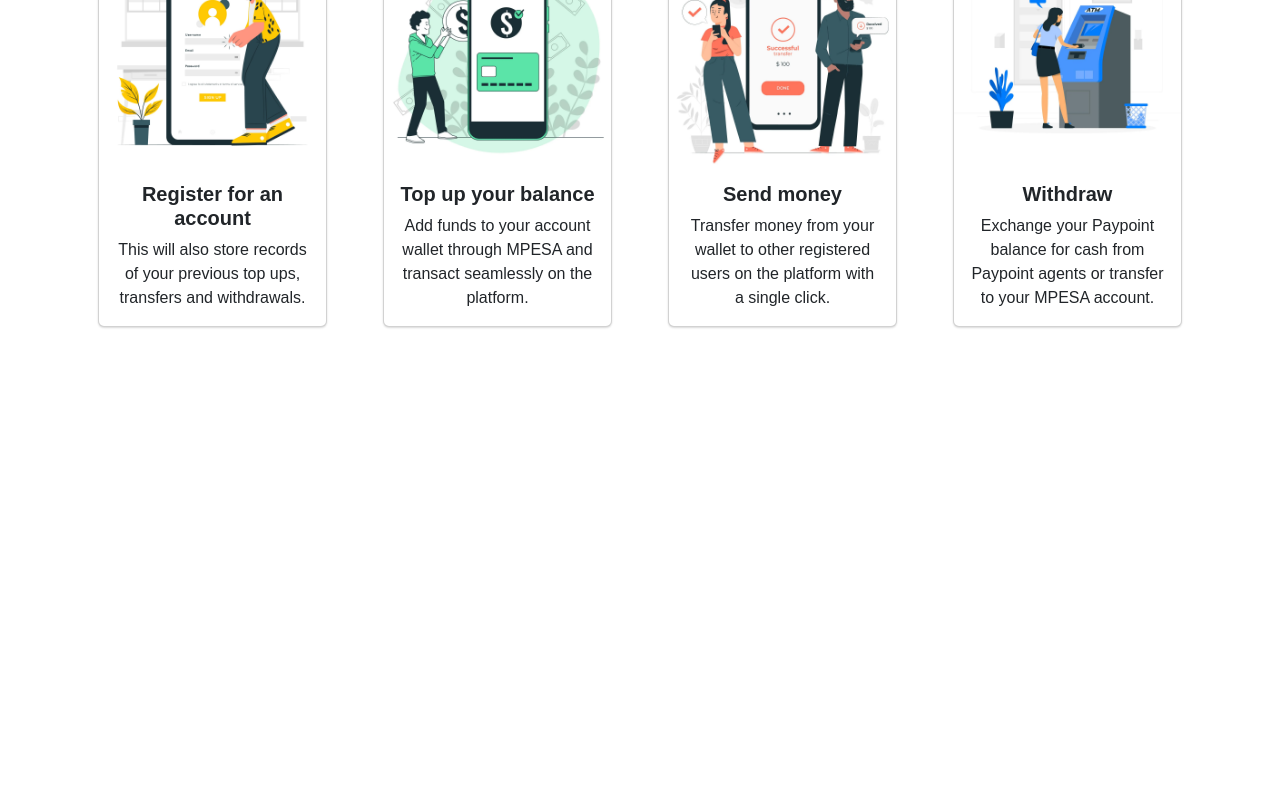
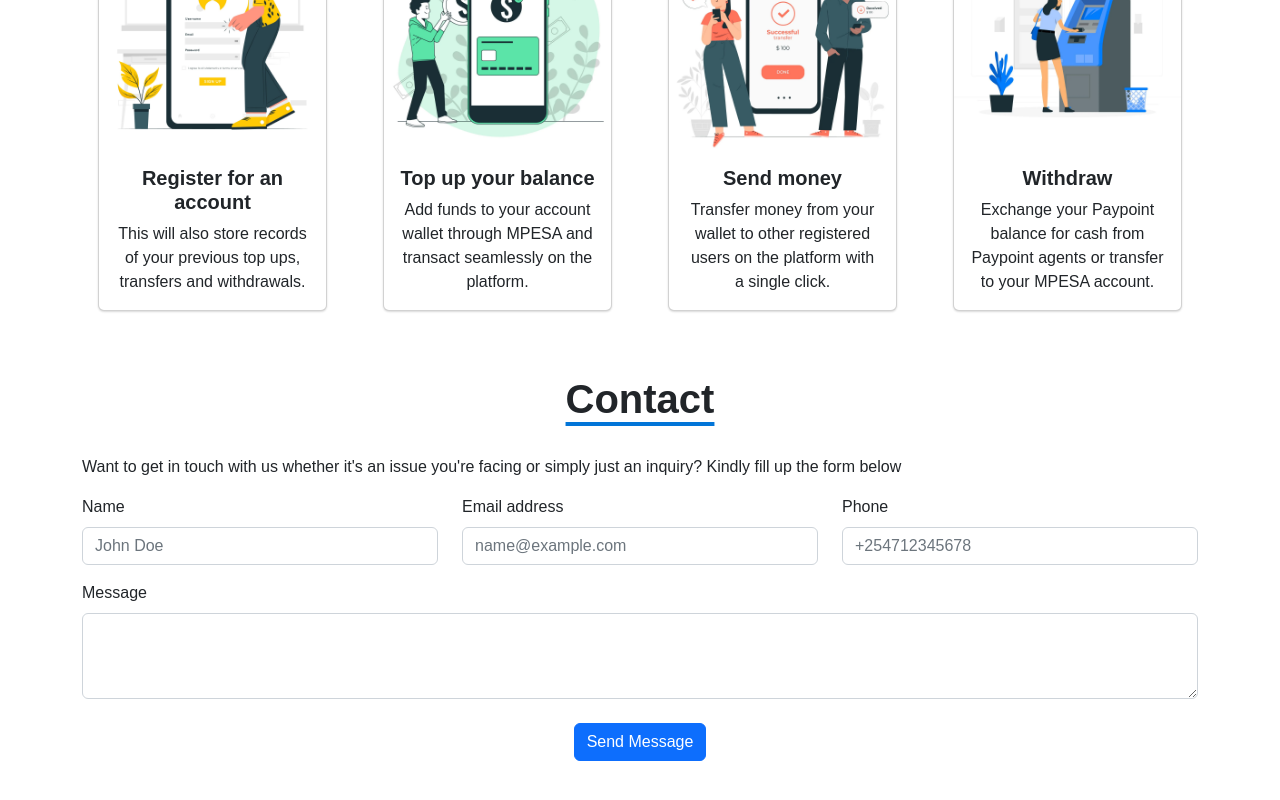
Before and after one commit to faizscripts/paypoint, a Next.js app: page / in a window 1280 px wide. Shown: the part 1006-1806 px from the top of the page. Before the commit the page ends 1397 px from the top, so only its background shows below. Built offline with nearby package versions, Linux system fonts and the light colour scheme; a web font is replaced by a local one.

Commit message:
Contact form

```diff
--- /dev/null
+++ b/components/Contact.js
@@ -0,0 +1,65 @@
+import {useState} from "react";
+import axios from "axios";
+import Heading from "./elements/Heading";
+
+function Contact() {
+    const [name, setName] = useState("");
+    const [email, setEmail] = useState("");
+    const [phone, setPhone] = useState("");
+    const [message, setMessage] = useState("");
+    const [sending, setSending] = useState(false)
+
+    const onFormSubmit = async (e) => {
+        e.preventDefault()
+
+        try{
+            setSending(true)
+            await axios.post("/api/contact", {name, email, phone, message})
+            setName('')
+            setEmail('')
+            setPhone('')
+            setMessage('')
+            setSending(false)
+            alert("Message sent successfully.")
+
+        } catch (e) {
+            console.log(e);
+            setSending(false)
+            alert("Message failed to send.")
+        }
+    }
+
+    return (
+        <div id="contact">
+            <Heading text="Contact"/>
+            <p className="paragraph">
+                Want to get in touch with us whether it&apos;s an issue you&apos;re facing or simply just an inquiry? Kindly fill up the form below
+            </p>
+            <form onSubmit={onFormSubmit} >
+                <div className="row">
+                    <div className="col-md-4 mb-3">
+                        <label htmlFor="name" className="form-label">Name</label>
+                        <input type="text" className="form-control" id="name" name="name" placeholder="John Doe" value={name} onChange={e => setName(e.target.value)} required/>
+                    </div>
+                    <div className="col-md-4 mb-3">
+                        <label htmlFor="email" className="form-label">Email address</label>
+                        <input type="email" className="form-control" id="email" name="email" placeholder="name@example.com" value={email} onChange={e => setEmail(e.target.value)} required/>
+                    </div>
+                    <div className="col-md-4 mb-3">
+                        <label htmlFor="phone" className="form-label">Phone</label>
+                        <input type="number" className="form-control" id="phone" name="phone" placeholder="+254712345678" value={phone} onChange={e => setPhone(e.target.value)} required/>
+                    </div>
+                </div>
+                <div className="mb-3">
+                    <label htmlFor="message" className="form-label">Message</label>
+                    <textarea className="form-control" id="message" name="message" rows="3" value={message} onChange={e => setMessage(e.target.value)} required></textarea>
+                </div>
+                <div className="d-flex justify-content-center my-4">
+                    <button type="submit" className="btn btn-primary">{sending? "Sending..." : "Send Message"}</button>
+                </div>
+            </form>
+        </div>
+    )
+}
+
+export default Contact
--- a/components/Navbar.js
+++ b/components/Navbar.js
@@ -16,7 +16,7 @@
                             <a className="nav-link" href="#how">How it works</a>
                         </li>
                         <li className="nav-item">
-                            <a className="nav-link" href="#">Contact</a>
+                            <a className="nav-link" href="#contact">Contact</a>
                         </li>
                         <div className="nav-item pt-lg-1 nav-buttons">
                             <button className="btn btn-outline-primary mx-2">Login</button>
--- a/components/elements/HowCard.js
+++ b/components/elements/HowCard.js
@@ -3,7 +3,7 @@
     return(
         <div className="col-lg-3 col-md-6">
             <div className="card">
-                <img src={imagePath} className="card-img-top" alt="how to"/>
+                <img src={imagePath} className="card-img-top" alt="how to" loading="lazy"/>
                 <div className="card-body">
                     <h5 className="card-title">{title}</h5>
                     <p className="card-text">{description}</p>
--- a/package.json
+++ b/package.json
@@ -12,6 +12,7 @@
     "axios": "^0.27.2",
     "bootstrap": "^5.2.0",
     "next": "12.2.5",
+    "nodemailer": "^6.7.8",
     "react": "18.2.0",
     "react-dom": "18.2.0",
     "sass": "^1.54.6"
--- /dev/null
+++ b/pages/api/contact.js
@@ -0,0 +1,36 @@
+import nodemailer from "nodemailer";
+
+export default async function handler(req, res) {
+    const {name, email, phone, message} = req.body
+
+    const transport = nodemailer.createTransport({
+        service: 'gmail',
+        secure: false,
+        auth: {
+            user: process.env.EMAIL,
+            pass: process.env.APP_PASSWORD
+        }
+    })
+
+    const mailOptions = {
+        from: `"${name}" ${process.env.EMAIL}`,
+        to: process.env.EMAIL,
+        subject: `PAYPOINT MAIL FROM: ${name}`,
+        html: `
+        Name: ${name} <br>
+        Email: ${email} <br>
+        Phone: ${phone} <br>
+        Message: ${message} <br>
+        `,
+    }
+
+    try {
+        await transport.sendMail(mailOptions)
+        res.status(200).end()
+    } catch (e) {
+        console.log(e);
+        res.status(500).end()
+    }
+
+
+}
--- a/pages/index.js
+++ b/pages/index.js
@@ -1,5 +1,6 @@
 import Hero from "../components/Hero";
 import How from "../components/How";
+import Contact from "../components/Contact";
 
 function HomePage() {
     return(
@@ -7,6 +8,7 @@
             <Hero/>
             <div className="container">
                 <How/>
+                <Contact/>
             </div>
         </>
     )
--- a/styles/globals.scss
+++ b/styles/globals.scss
@@ -6,6 +6,7 @@
   margin: 0;
   font-family: 'Anek Telugu', sans-serif !important;
   scroll-behavior: smooth;
+  scroll-padding-top: 3.9rem; /* height of sticky navbar */
 }
 
 * {
@@ -19,8 +20,8 @@
 
   .navbar-brand {
     position: relative;
-    height: 4rem;
-    width: 12rem;
+    height: 3rem;
+    width: 10rem;
   }
 
   .btn {
@@ -68,6 +69,8 @@
 }
 
 #how{
+  margin-bottom: 3rem;
+
   .card{
     @include shadow;
     margin: 1rem;
@@ -82,4 +85,8 @@
   }
 }
 
+#contact{
+  margin-bottom: 3rem;
+}
+
 @import "media-queries";
```
Also changed, not shown: 1 other file (tests, documents, lock files or other folders).
